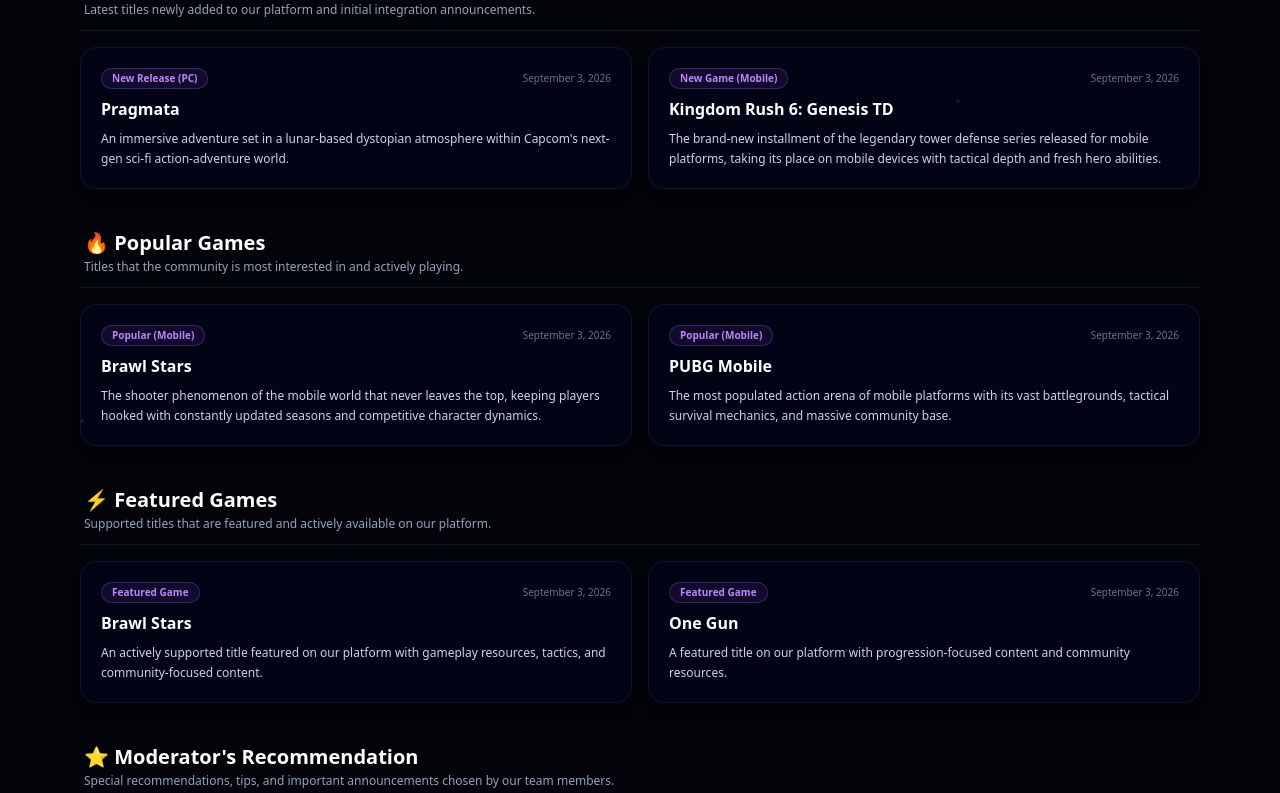
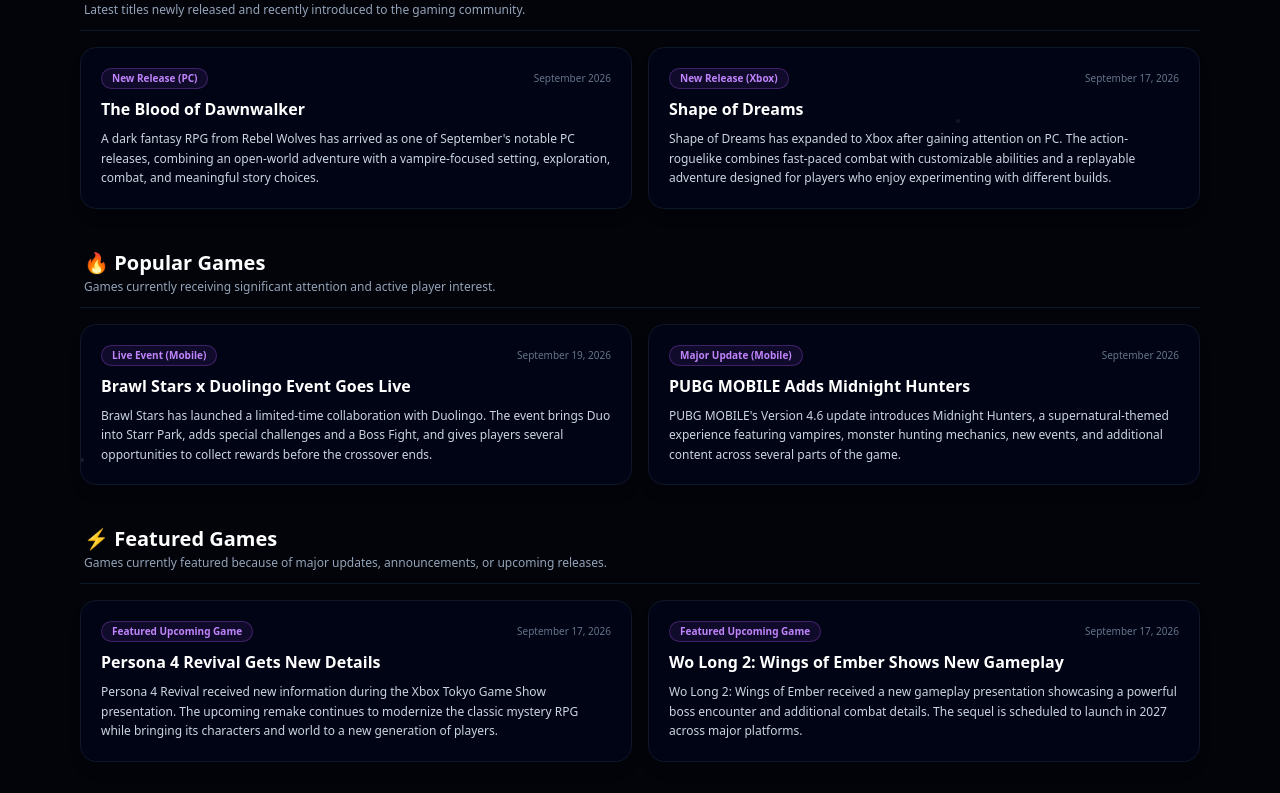
Before and after one commit to ToolsAndCommunity/tools-and-community, a Next.js app: page /news in a window 1280 px wide. Shown: the part 307-1100 px from the top of the page. Built offline with nearby package versions, Linux system fonts and the light colour scheme.

Commit message:
Update homepage and news

```diff
--- a/app/news/page.tsx
+++ b/app/news/page.tsx
@@ -1,46 +1,97 @@
-'use client';
+"use client";
 
-import Link from 'next/link';
+import Link from "next/link";
 
 export default function NewsPage() {
-  // News data categorized (All dates updated to the current date of September 3, 2026)
   const newsCategories = [
     {
       categoryTitle: "🚀 Newly Released Games",
-      categoryDesc: "Latest titles newly added to our platform and initial integration announcements.",
+      categoryDesc:
+        "Latest titles newly released and recently introduced to the gaming community.",
       items: [
-        { id: 1, title: "Pragmata", date: "September 3, 2026", tag: "New Release (PC)", summary: "An immersive adventure set in a lunar-based dystopian atmosphere within Capcom's next-gen sci-fi action-adventure world." },
-        { id: 2, title: "Kingdom Rush 6: Genesis TD", date: "September 3, 2026", tag: "New Game (Mobile)", summary: "The brand-new installment of the legendary tower defense series released for mobile platforms, taking its place on mobile devices with tactical depth and fresh hero abilities." }
-      ]
+        {
+          id: 1,
+          title: "The Blood of Dawnwalker",
+          date: "September 2026",
+          tag: "New Release (PC)",
+          summary:
+            "A dark fantasy RPG from Rebel Wolves has arrived as one of September's notable PC releases, combining an open-world adventure with a vampire-focused setting, exploration, combat, and meaningful story choices.",
+        },
+        {
+          id: 2,
+          title: "Shape of Dreams",
+          date: "September 17, 2026",
+          tag: "New Release (Xbox)",
+          summary:
+            "Shape of Dreams has expanded to Xbox after gaining attention on PC. The action-roguelike combines fast-paced combat with customizable abilities and a replayable adventure designed for players who enjoy experimenting with different builds.",
+        },
+      ],
     },
     {
       categoryTitle: "🔥 Popular Games",
-      categoryDesc: "Titles that the community is most interested in and actively playing.",
+      categoryDesc:
+        "Games currently receiving significant attention and active player interest.",
       items: [
-        { id: 3, title: "Brawl Stars", date: "September 3, 2026", tag: "Popular (Mobile)", summary: "The shooter phenomenon of the mobile world that never leaves the top, keeping players hooked with constantly updated seasons and competitive character dynamics." },
-        { id: 4, title: "PUBG Mobile", date: "September 3, 2026", tag: "Popular (Mobile)", summary: "The most populated action arena of mobile platforms with its vast battlegrounds, tactical survival mechanics, and massive community base." }
-      ]
+        {
+          id: 3,
+          title: "Brawl Stars x Duolingo Event Goes Live",
+          date: "September 19, 2026",
+          tag: "Live Event (Mobile)",
+          summary:
+            "Brawl Stars has launched a limited-time collaboration with Duolingo. The event brings Duo into Starr Park, adds special challenges and a Boss Fight, and gives players several opportunities to collect rewards before the crossover ends.",
+        },
+        {
+          id: 4,
+          title: "PUBG MOBILE Adds Midnight Hunters",
+          date: "September 2026",
+          tag: "Major Update (Mobile)",
+          summary:
+            "PUBG MOBILE's Version 4.6 update introduces Midnight Hunters, a supernatural-themed experience featuring vampires, monster hunting mechanics, new events, and additional content across several parts of the game.",
+        },
+      ],
     },
     {
       categoryTitle: "⚡ Featured Games",
-      categoryDesc: "Supported titles that are featured and actively available on our platform.",
+      categoryDesc:
+        "Games currently featured because of major updates, announcements, or upcoming releases.",
       items: [
-        { id: 5, title: "Brawl Stars", date: "September 3, 2026", tag: "Featured Game", summary: "An actively supported title featured on our platform with gameplay resources, tactics, and community-focused content." },
-        { id: 6, title: "One Gun", date: "September 3, 2026", tag: "Featured Game", summary: "A featured title on our platform with progression-focused content and community resources." }
-      ]
+        {
+          id: 5,
+          title: "Persona 4 Revival Gets New Details",
+          date: "September 17, 2026",
+          tag: "Featured Upcoming Game",
+          summary:
+            "Persona 4 Revival received new information during the Xbox Tokyo Game Show presentation. The upcoming remake continues to modernize the classic mystery RPG while bringing its characters and world to a new generation of players.",
+        },
+        {
+          id: 6,
+          title: "Wo Long 2: Wings of Ember Shows New Gameplay",
+          date: "September 17, 2026",
+          tag: "Featured Upcoming Game",
+          summary:
+            "Wo Long 2: Wings of Ember received a new gameplay presentation showcasing a powerful boss encounter and additional combat details. The sequel is scheduled to launch in 2027 across major platforms.",
+        },
+      ],
     },
     {
       categoryTitle: "⭐ Moderator's Recommendation",
-      categoryDesc: "Special recommendations, tips, and important announcements chosen by our team members.",
+      categoryDesc:
+        "A special title selected by our team for players looking for something worth trying.",
       items: [
-        { id: 7, title: "One Gun", date: "September 3, 2026", tag: "Important Recommendation", summary: "Our moderator team's favorite recommendation that we strongly advise you to try this period, with unique wave mechanics and in-depth progression dynamics." }
-      ]
-    }
+        {
+          id: 7,
+          title: "One Gun",
+          date: "September 22, 2026",
+          tag: "Moderator's Recommendation",
+          summary:
+            "One Gun remains one of the titles highlighted by the GamePlate team. Its straightforward gameplay, wave-based action, and progression system make it a simple but enjoyable choice for players who want something easy to pick up while still having room to improve.",
+        },
+      ],
+    },
   ];
 
   return (
     <div className="min-h-screen bg-[#02040a] text-slate-100 flex flex-col justify-between relative overflow-hidden font-sans select-none">
-
       {/* Background star effect */}
       <div className="absolute inset-0 pointer-events-none z-0">
         <div className="absolute top-10 left-12 w-1 h-1 bg-white rounded-full opacity-50 animate-pulse"></div>
@@ -52,18 +103,22 @@
         <div className="absolute bottom-16 right-16 w-1 h-1 bg-white rounded-full opacity-55"></div>
       </div>
 
-      {/* Top Menu (Navbar) */}
-
       {/* Main Content */}
       <main className="relative z-10 flex-1 max-w-6xl w-full mx-auto px-4 py-8 flex flex-col gap-10">
-
         {/* Top Header */}
         <div className="bg-slate-950/80 border border-purple-500/20 rounded-2xl p-6 md:p-8 backdrop-blur-sm shadow-xl">
           <div className="flex items-center gap-3">
-            <span className="text-2xl p-2.5 bg-purple-500/10 border border-purple-500/30 rounded-xl">📰</span>
+            <span className="text-2xl p-2.5 bg-purple-500/10 border border-purple-500/30 rounded-xl">
+              📰
+            </span>
             <div>
-              <h1 className="text-2xl font-extrabold text-white">News & Announcements</h1>
-              <p className="text-xs md:text-sm text-slate-400">Newly released games, popular titles, featured games, and moderator recommendations.</p>
+              <h1 className="text-2xl font-extrabold text-white">
+                News & Announcements
+              </h1>
+              <p className="text-xs md:text-sm text-slate-400">
+                Newly released games, popular titles, featured games, and
+                moderator recommendations.
+              </p>
             </div>
           </div>
         </div>
@@ -72,14 +127,17 @@
         <div className="flex flex-col gap-10">
           {newsCategories.map((cat, index) => (
             <div key={index} className="flex flex-col gap-4">
-
               {/* Category Title and Description */}
               <div className="border-b border-slate-900 pb-3 px-1">
-                <h2 className="text-xl font-black text-white">{cat.categoryTitle}</h2>
-                <p className="text-xs text-slate-400 mt-0.5">{cat.categoryDesc}</p>
+                <h2 className="text-xl font-black text-white">
+                  {cat.categoryTitle}
+                </h2>
+                <p className="text-xs text-slate-400 mt-0.5">
+                  {cat.categoryDesc}
+                </p>
               </div>
 
-              {/* News Cards within Category (Grid) */}
+              {/* News Cards within Category */}
               <div className="grid md:grid-cols-2 gap-4">
                 {cat.items.map((news) => (
                   <div
@@ -95,17 +153,21 @@
                           {news.date}
                         </span>
                       </div>
-                      <h3 className="text-base font-extrabold text-white">{news.title}</h3>
-                      <p className="text-xs text-slate-300 leading-relaxed">{news.summary}</p>
+
+                      <h3 className="text-base font-extrabold text-white">
+                        {news.title}
+                      </h3>
+
+                      <p className="text-xs text-slate-300 leading-relaxed">
+                        {news.summary}
+                      </p>
                     </div>
                   </div>
                 ))}
               </div>
-
             </div>
           ))}
         </div>
-
       </main>
 
       {/* Footer */}
```
Also changed, not shown: app/page.tsx (+15 -32 lines).
